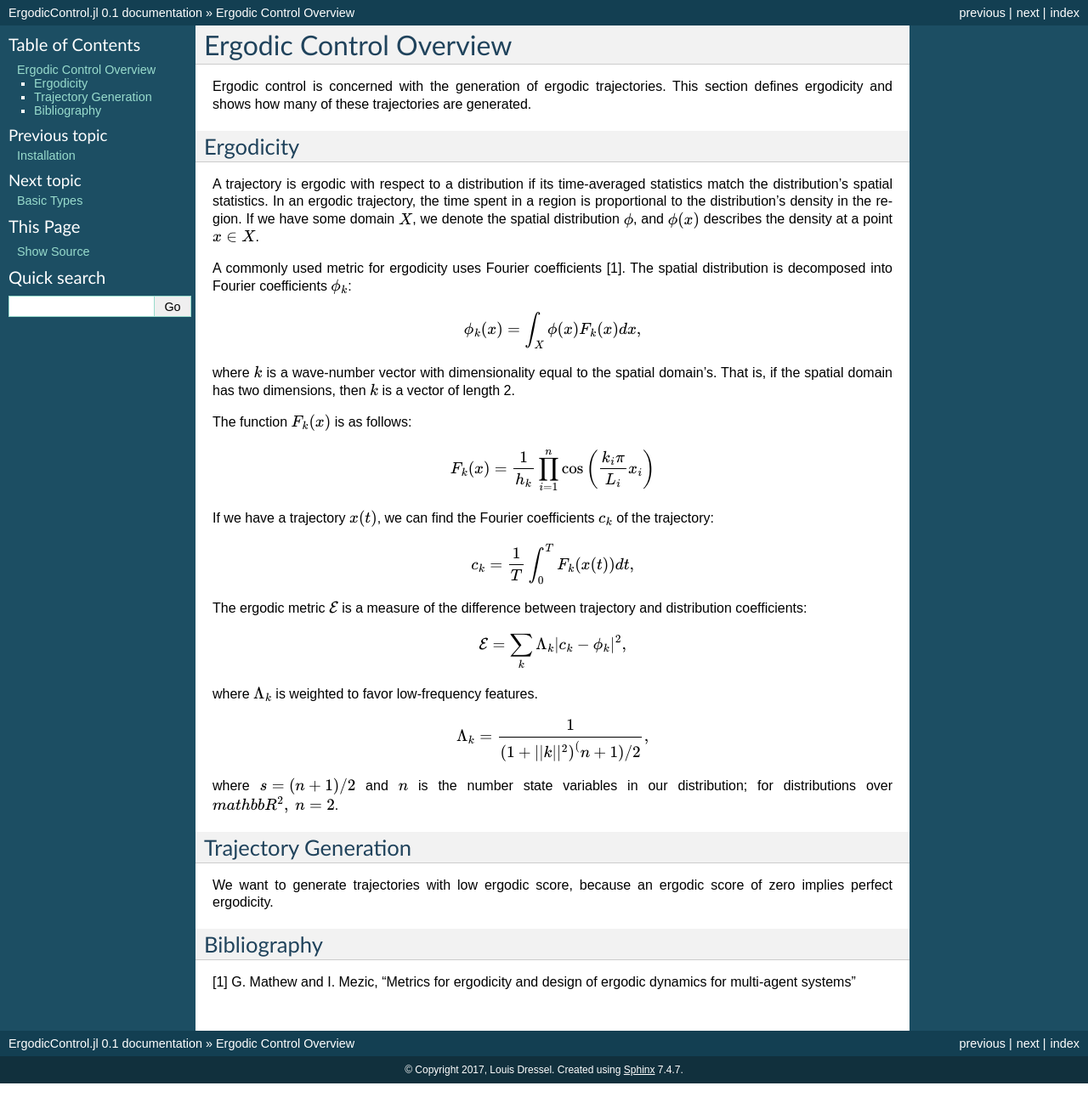
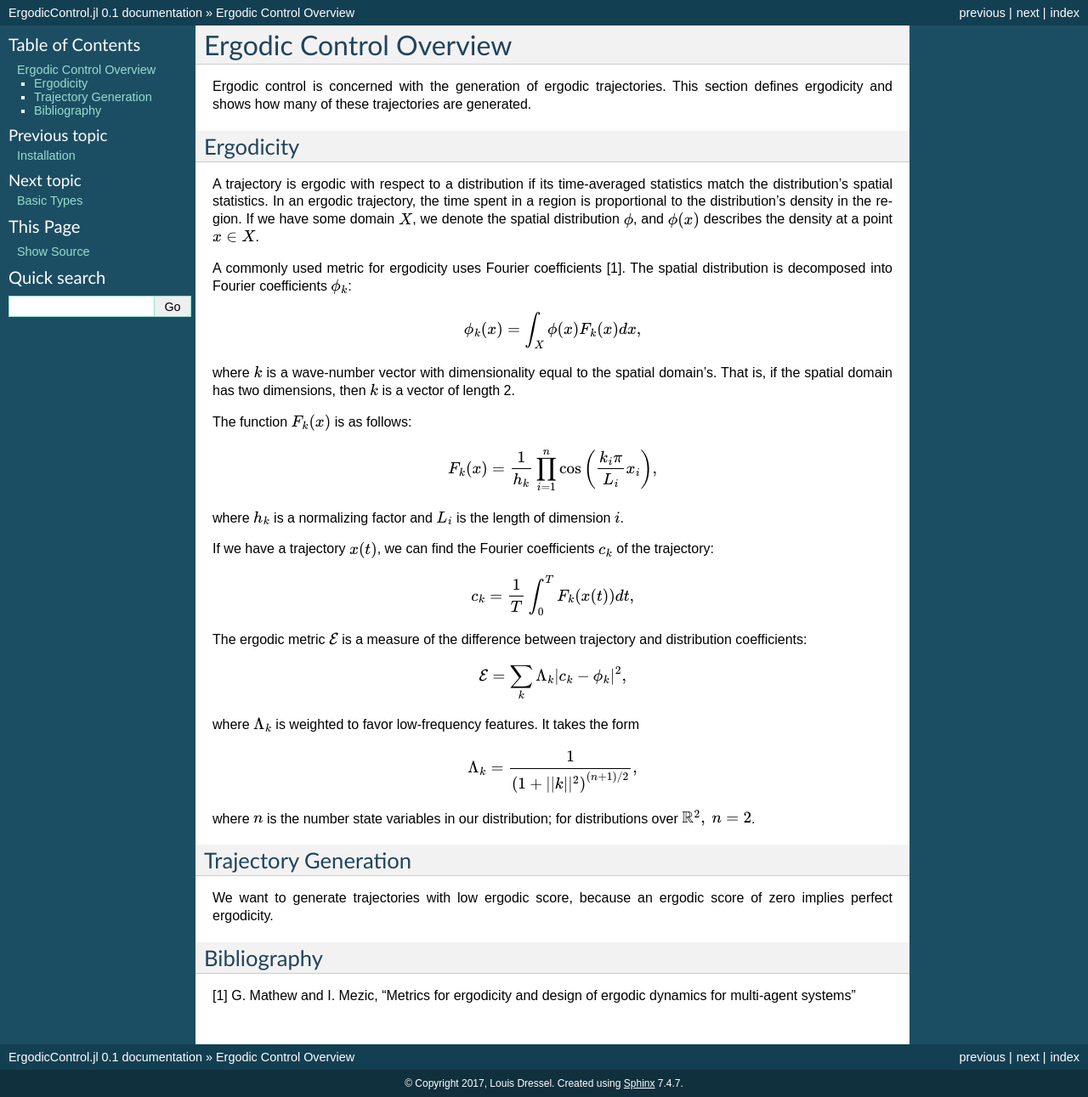
Before and after one commit to dressel/ErgodicControl.jl, a Sphinx documentation site: the page built from docs/ergodic_control.rst, in a window 1280 px wide. Shown: the whole page at 85% size. Built offline with Sphinx 7.4.7, drawn with Linux system fonts in a browser that asks for light colours.

Commit message:
improving ergodic control documentation

```diff
--- a/docs/ergodic_control.rst
+++ b/docs/ergodic_control.rst
@@ -20,7 +20,9 @@ That is, if the spatial domain has two dimensions, then :math:`k` is a vector of
 
 The function :math:`F_k(x)` is as follows:
 
-.. math:: F_k(x) = \frac{1}{h_k}\prod_{i=1}^n \cos \left(\frac{k_i\pi}{L_i} x_i\right)
+.. math:: F_k(x) = \frac{1}{h_k}\prod_{i=1}^n \cos \left(\frac{k_i\pi}{L_i} x_i\right),
+
+where :math:`h_k` is a normalizing factor and :math:`L_i` is the length of dimension :math:`i`.
 
 If we have a trajectory :math:`x(t)`, we can find the Fourier coefficients :math:`c_k` of the trajectory:
 
@@ -30,11 +32,11 @@ The ergodic metric :math:`\mathcal{E}` is a measure of the difference between tr
 
 .. math:: \mathcal{E} = \sum_k \Lambda_k | c_k - \phi_k |^2,
 
-where :math:`\Lambda_k` is weighted to favor low-frequency features.
+where :math:`\Lambda_k` is weighted to favor low-frequency features. It takes the form
 
-.. math:: \Lambda_k = \frac{1}{\left(1 + ||k||^2\right)^(n+1)/2},
+.. math:: \Lambda_k = \frac{1}{\left(1 + ||k||^2\right)^{(n+1)/2}},
 
-where :math:`s = (n+1)/2` and :math:`n` is the number state variables in our distribution; for distributions over :math:`mathbb{R}^2,\ n = 2`.
+where :math:`n` is the number state variables in our distribution; for distributions over :math:`\mathbb{R}^2,\ n = 2`.
 
 
 Trajectory Generation
```
